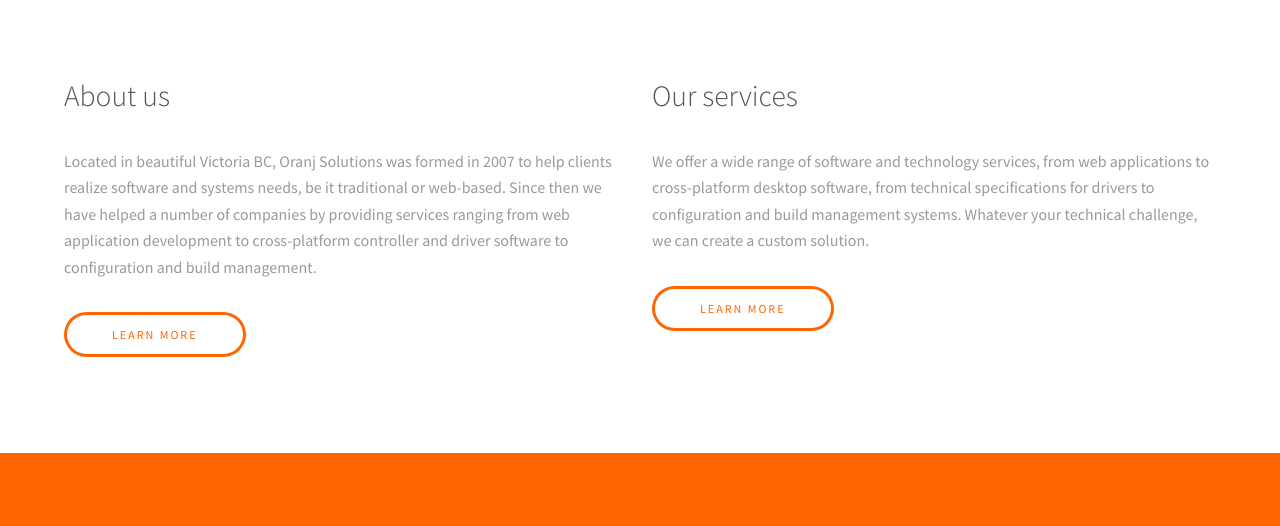
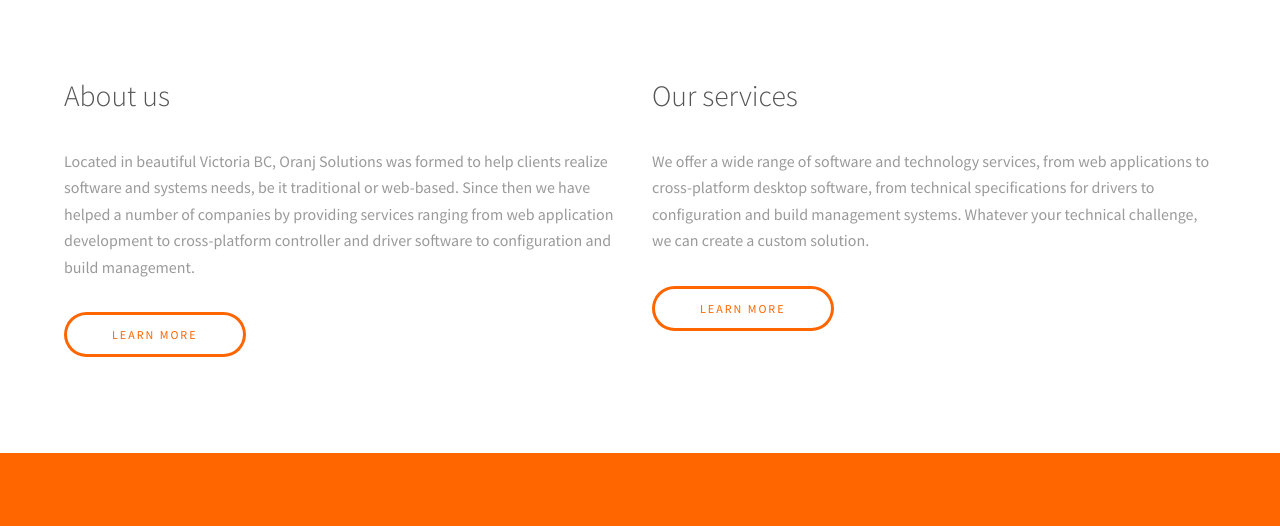
Before and after one commit to oranjsln/oranjsln.github.io, a plain HTML site: page index.html in a window 1280 px wide. Shown: the part 274-800 px from the top of the page. Drawn offline with Linux system fonts and the light colour scheme.

Commit message:
Fix text

```diff
--- a/index.html
+++ b/index.html
@@ -45,10 +45,10 @@
 			<div class="row">
 				<section class="6u 12u$(medium)">
 					<h2>About us</h2>
-					<p>Located in beautiful Victoria BC, Oranj Solutions was formed in 2007 to help clients realize software and
-						systems needs, be it traditional or web-based. Since then we have helped a number of companies by providing
-						services ranging from web application development to cross-platform controller and driver software to
-						configuration and build management.</p>
+					<p>Located in beautiful Victoria BC, Oranj Solutions was formed to help clients realize software and systems
+						needs, be it traditional or web-based. Since then we have helped a number of companies by providing services
+						ranging from web application development to cross-platform controller and driver software to configuration
+						and build management.</p>
 					<footer>
 						<a href="who-we-are.html" class="button">Learn More</a>
 					</footer>
```
